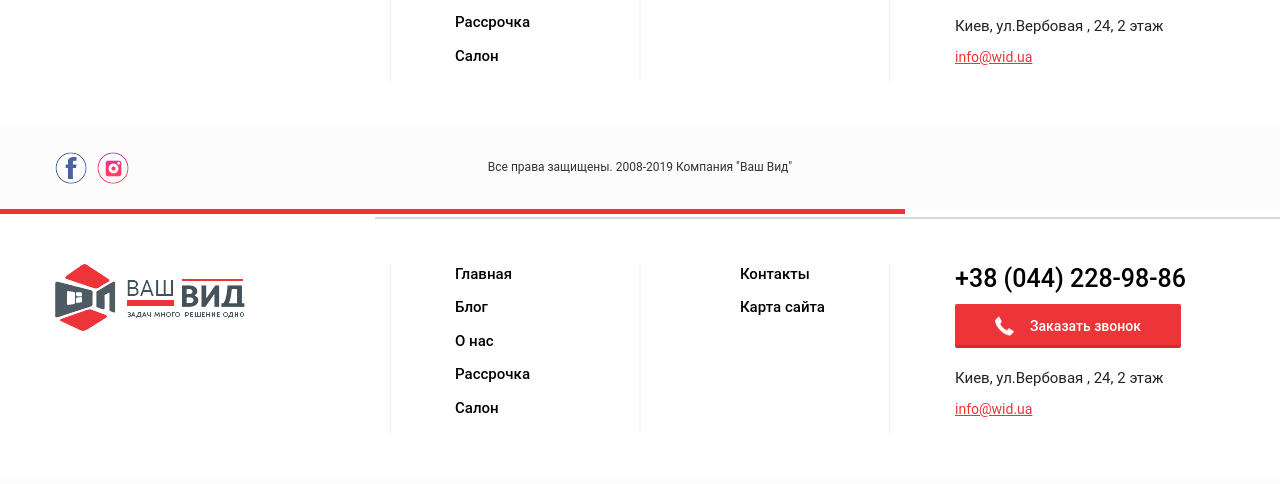
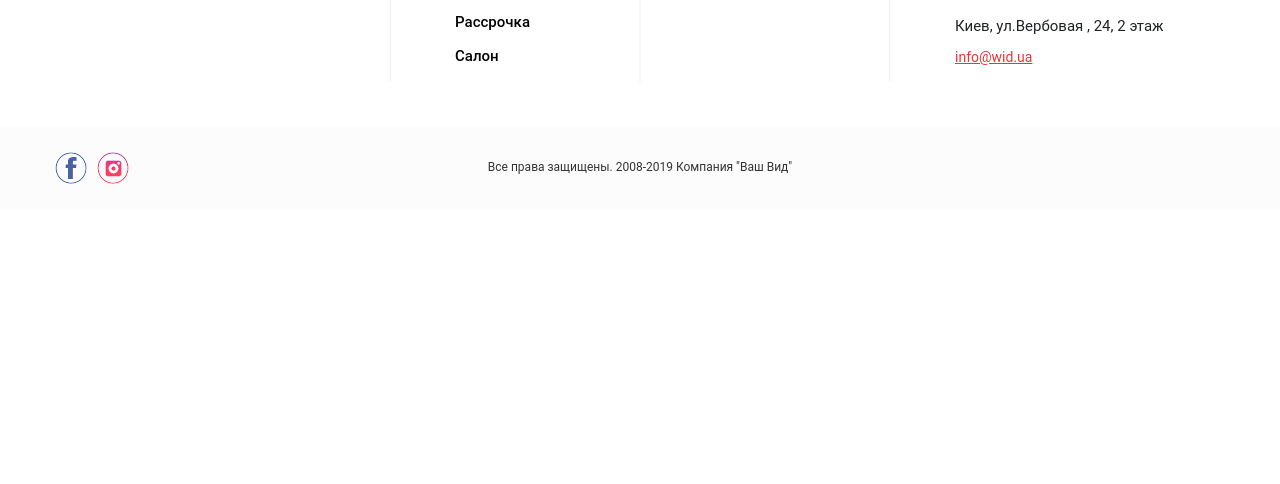
Before and after one commit to AlexeySolovey/your-view, a PHP site: page /entrance_doors.php in a window 1280 px wide. Shown: the part 6016-6500 px from the top of the page. After the commit the page ends 6200 px from the top, so only its background shows below. Run offline with PHP 8.4, Linux system fonts and the light colour scheme; some web fonts are replaced.

Commit message:
fixed footer in entres door

```diff
--- a/entrance_doors.php
+++ b/entrance_doors.php
@@ -902,85 +902,6 @@
             </div>
         </div></div>
 
-<footer class="footer section_border">
-    <div class="container">
-        <div class="row">
-            <div class="col-sm-4">
-                <a href="/"><img src="img/logo_190_67.png" class="img-responsive logo_footer" alt="" data-pagespeed-url-hash="28445216" ></a>
-            </div>
-
-            <div class="col-sm-4 footer_class">
-                <ul class="footer_list">
-                    <li>
-                        <a href="/" title="Главная" class="">Главная</a>
-                    </li>
-                    <li>
-                        <a href="/blog" title="Блог" class="current">Блог</a>
-                    </li>
-                    <li>
-                        <a href="/page/about" title="О нас" class="">О нас</a>
-                    </li>
-                    <li>
-                        <a href="/page/rassrochka" title="Рассрочка" class="">Рассрочка</a>
-                    </li>
-                    <li>
-                        <a href="/page/salon" title="Салон" class="">Салон</a>
-                    </li>
-                    <li>
-                        <a href="/page/contacts" title="Контакты" class="">Контакты</a>
-                    </li>
-                    <li>
-                        <a href="/page/sitemap" title="Карта сайта" class="">Карта сайта</a>
-                    </li>
-                </ul>
-            </div>
-
-            <div class="col-md-3 col-md-offset-1 col-sm-4 phone_header phone_header_footer">
-                <a href="tel:+380442289886" class="phone">+38 (044) 228-98-86</a>
-
-                <button class="button button_red button_ico" data-toggle="modal" data-target=".modal_call" data-title="Заказать звонок" data-subject="Заказать звонок с главного сайта">
-                    <span>
-                        Заказать звонок
-                    </span>
-                </button>
-
-                <div class="address">
-                    Киев, ул.Вербовая , 24, 2 этаж
-                </div>
-
-                <div class="mail">
-                    <a href="mailto:info@wid.ua">info@wid.ua</a>
-                </div>
-            </div>
-        </div>
-    </div>
-</footer>
-
-
-<div class="footer_line">
-    <div class="container">
-        <div class="row row_flex">
-            <div class="col-sm-4">
-                <div class="soc">
-                    <a href="#" target="_blank" rel="nofollow">
-                        <img src="img/icon/fb.png" class="img-responsive" alt="social icon">
-                    </a>
-                    <a href="#" target="_blank" rel="nofollow">
-                        <img src="/img/icon/inst.png" class="img-responsive" alt="social icon" >
-                    </a>
-                </div>
-            </div>
-
-            <div class="col-sm-4 copy">
-                Все права защищены. 2008-2019 Компания "Ваш Вид"
-            </div>
-
-            <div class="col-sm-4">
-            </div>
-        </div>
-    </div>
-</div>
-
 
 <div class="modal modal_main modal_calculate fade in">
     <div class="modal-dialog" role="document">
--- a/footer.php
+++ b/footer.php
@@ -72,9 +72,7 @@
 
             <div class="col-sm-4">
                 <div class="studio">
-                    Сайт разработан<br>
-                    в компании <span class="name">WEBRA</span>
-                    <a href="#"  target="_blank" class="link"></a>
+
                 </div>
             </div>
         </div>
```
